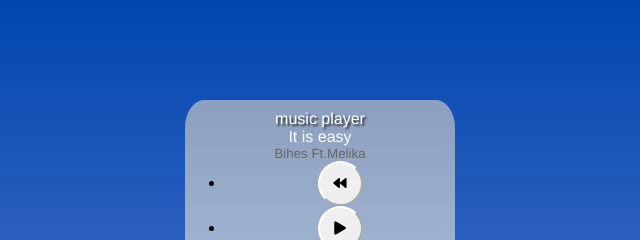
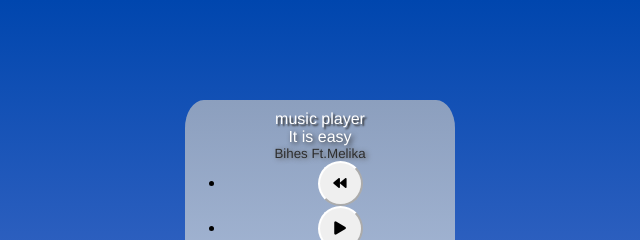
Before and after one commit to Ngr14CHK/negar-computerlab, a plain HTML site: page index.html in a window 1280 px wide. In both pictures the pointer is over the element "Bihes Ft.Melika". Shown: the top 240 px of the page, 320-960 px from the left. Drawn offline with Linux system fonts and the light colour scheme.

Commit message:
text shadow, hover, transitions

```diff
--- a/style.css
+++ b/style.css
@@ -32,6 +32,7 @@ html{
 .song{
     font-family:'Franklin Gothic Medium', 'Arial Narrow', Arial, sans-serif;
     color: white;
+    text-shadow: 2px 2px 5px #2e2e2e;
 }
 
 
@@ -39,10 +40,13 @@ html{
     color: #666666;
     font-size: smaller;
     font-family: 'Franklin Gothic Medium', 'Arial Narrow', Arial, sans-serif;
+    text-shadow: 2px 1px 5px #5c5c5c;
 }
 
-song writers while mouseover{
+.songwriters:hover{
     color: #2e2e2e;
+    cursor: pointer;
+    transition: 0.3s;
 }
 
 .play,
```
